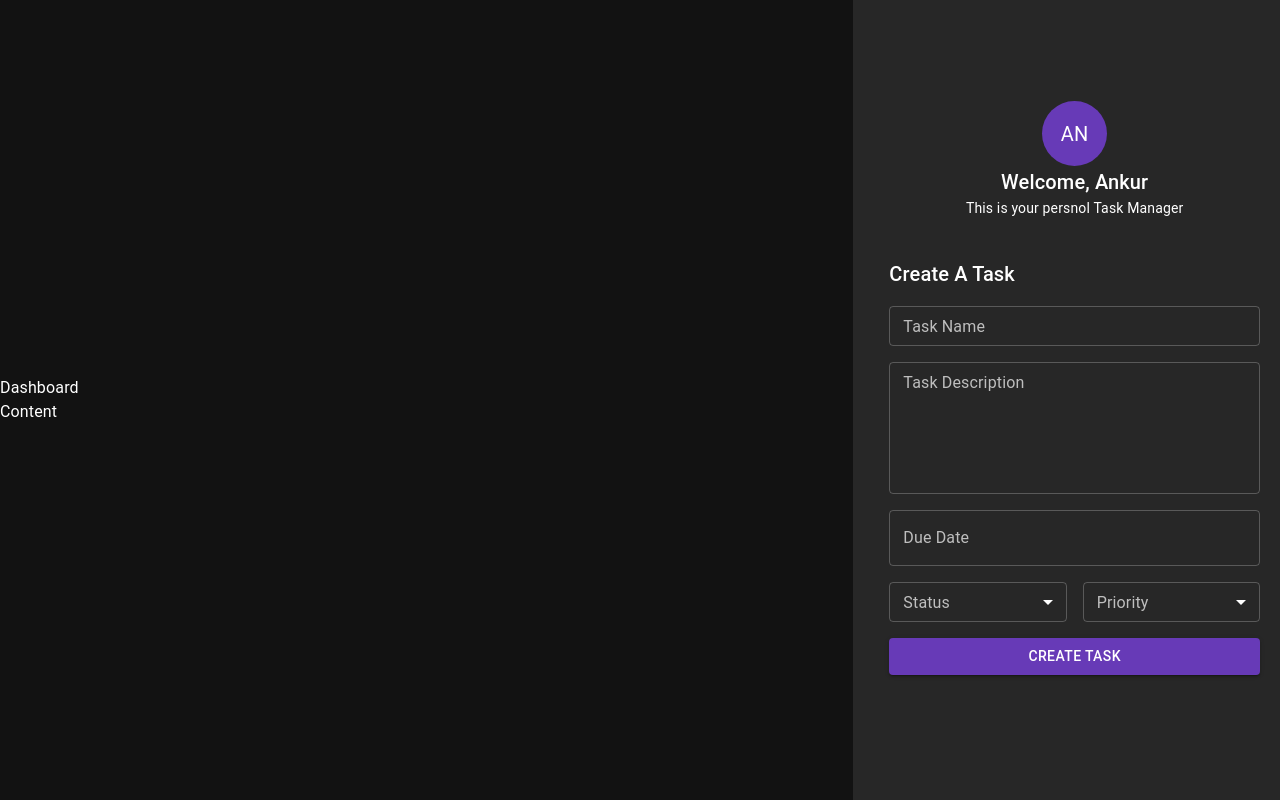
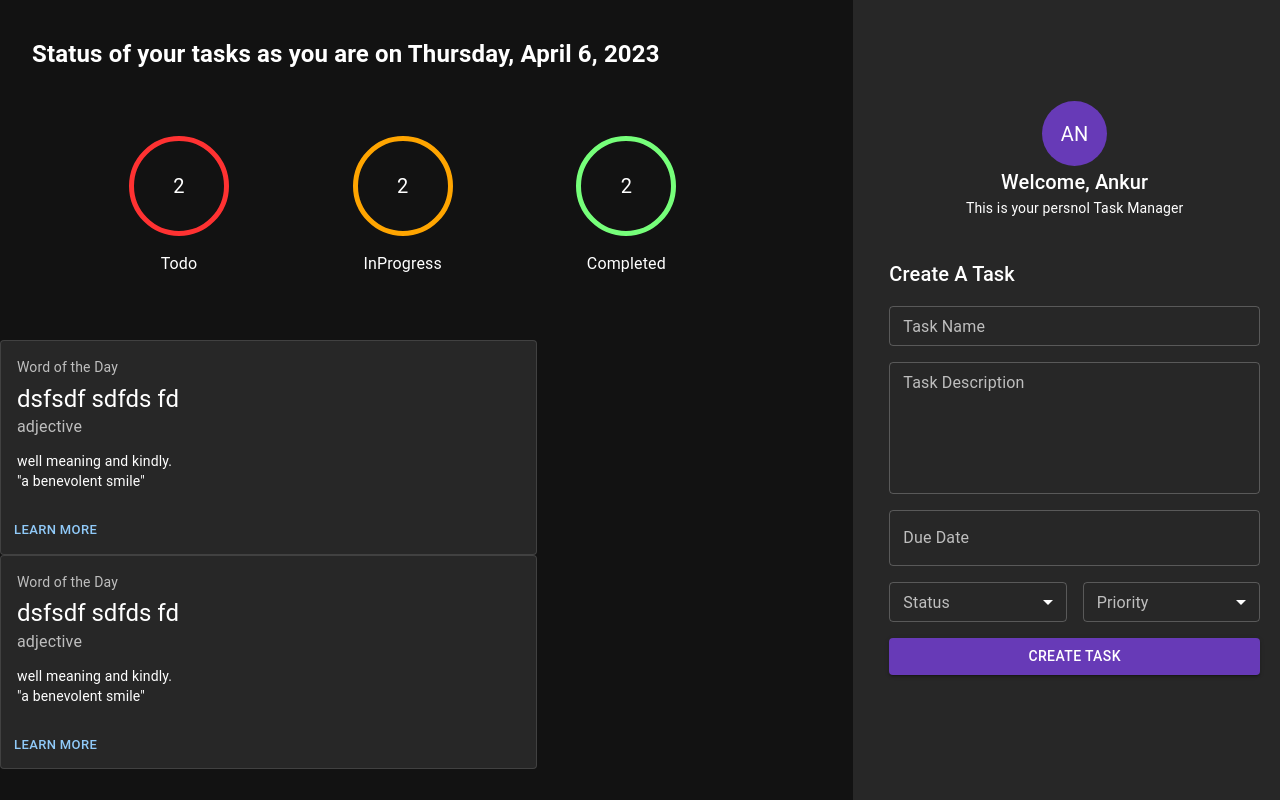
Before and after one commit to devankur03/task-app, a React (Vite) app: page / in a window 1280 px wide. Built offline with nearby package versions, Linux system fonts and the light colour scheme.

Commit message:
TA02 Dockerize the app and updaed UI changes

```diff
--- a/src/components/task-form/_taskDateField.tsx
+++ b/src/components/task-form/_taskDateField.tsx
@@ -9,7 +9,8 @@ const TaskDateField: FC = (props:any): ReactElement => {
         <LocalizationProvider dateAdapter={AdapterDayjs}>
             <DatePicker
                 label="Due Date"
-                // value={value}
+                defaultValue={null}
+              //  value={props?.data || null}
              onChange={(newValue) =>
                  props.dispatch(changeDueDate(newValue))
             }
--- a/src/components/task-form/_taskDescriptionInput.tsx
+++ b/src/components/task-form/_taskDescriptionInput.tsx
@@ -11,7 +11,8 @@ const TaskDescription: FC = (props:any): ReactElement => {
             multiline
             rows={5}
             size="small"
-            onBlur={(e)=>{
+            value={props?.data}
+            onChange={(e)=>{
                 props.dispatch(changeTaskDescription(e.target.value))
 
             }}
--- a/src/components/task-form/_taskNameInput.tsx
+++ b/src/components/task-form/_taskNameInput.tsx
@@ -3,6 +3,7 @@ import TextField from '@mui/material/TextField';
 import { changeTaskName } from '../../features/task-form/taskFormSlice';
 
 const TaskNameInputField: FC = (props: any): ReactElement => {
+    console.log(props)
     return (
         <TextField
             id="taskName"
@@ -11,7 +12,8 @@ const TaskNameInputField: FC = (props: any): ReactElement => {
             placeholder="Task Name"
             size="small"
             data-testid="taskName"
-            onBlur={(e)=>{
+            value={props?.data}
+            onChange={(e)=>{
                 console.log(e.target.value)
                 props.dispatch(changeTaskName(e.target.value))
             }}
--- a/src/components/task-form/form.tsx
+++ b/src/components/task-form/form.tsx
@@ -7,15 +7,17 @@ import TaskDescription from './_taskDescriptionInput';
 import Typography from '@mui/material/Typography';
 import TaskDateField from './_taskDateField';
 import TaskSelectBox from './_taskSelect';
-import { useDispatch } from 'react-redux';
+import { useDispatch, useSelector } from 'react-redux';
 import {
     changeTaskPriority,
     changeTaskStatus,
 } from '../../features/task-form/taskFormSlice';
 import { PRIORITY_OPTIONS, STATUS_OPTIONS } from '../../constants/staticData';
+import { RootState } from '../../store';
 
 const TaskForm: FC = (): ReactElement => {
     const dispatch = useDispatch();
+    const {taskName, taskDescription, taskPriority, taskStatus, dueDate} = useSelector((state:RootState)=>state.taskFormValues)
 
     const onPriorityChangeHandler = (e: any): void => {
         dispatch(changeTaskPriority(e.target.value));
@@ -24,25 +26,29 @@ const TaskForm: FC = (): ReactElement => {
         dispatch(changeTaskStatus(e.target.value));
     };
 
+    const createTaskHandler = () =>{
+        console.log({taskName, taskDescription, taskPriority, taskStatus, dueDate} )
+    }
+
     return (
         <Box sx={{ width: '100%', margin: '20px', padding: '20px' }}>
             <form>
                 <Stack spacing={2}>
                     <Typography variant="h6">Create A Task</Typography>
-                    <TaskNameInputField dispatch={dispatch} />
-                    <TaskDescription dispatch={dispatch} />
-                    <TaskDateField dispatch={dispatch} />
+                    <TaskNameInputField dispatch={dispatch}  data={taskName} />
+                    <TaskDescription dispatch={dispatch}  data={taskDescription}/>
+                    <TaskDateField dispatch={dispatch} data={dueDate}/>
                     <Stack spacing={2} direction="row">
                         <TaskSelectBox
                             labelName={'Status'}
-                            selectedValue={''}
+                            selectedValue={taskStatus}
                             menuOptions={STATUS_OPTIONS}
                             onSelectHandler={onStatusChangeHandler}
                             id={'Status'}
                         />
                         <TaskSelectBox
                             labelName={'Priority'}
-                            selectedValue={''}
+                            selectedValue={taskPriority}
                             menuOptions={PRIORITY_OPTIONS}
                             onSelectHandler={onPriorityChangeHandler}
                             id={'Priority'}
@@ -55,7 +61,8 @@ const TaskForm: FC = (): ReactElement => {
                             background: 'rgb(103, 58, 183)',
                         }}
                         variant="contained"
-                    >
+                        onClick={()=>createTaskHandler()}
+                   >
                         Create Task
                     </Button>
                 </Stack>
--- a/src/components/taskArea/TaskArea.tsx
+++ b/src/components/taskArea/TaskArea.tsx
@@ -1,11 +1,55 @@
 import { FC, ReactElement } from 'react';
-import { Grid } from '@mui/material';
+import { Box, Grid, Typography } from '@mui/material';
 import { customTheme } from '../../theme/customTheme';
+import dayjs from 'dayjs';
+import TaskCounter from './task-counter/taskCounter';
+import TaskDetails from './task-details/taskDetails';
+import { Status } from './enum/status';
 
 const TaskArea: FC = (): ReactElement => {
     return (
-        <Grid item xs={6} md={8}>
-            Dashboard Content
+        <Grid
+            item
+            xs={6}
+            md={8}
+            px={4}
+            sx={{ position: 'fixed', top: 0, width: '100%' }}
+        >
+            <Box mb={8} px={4}>
+                <h2>
+                    Status of your tasks as you are on{' '}
+                    {dayjs(new Date()).format('dddd, MMMM D, YYYY')}
+                </h2>
+            </Box>
+
+            <Grid container display="flex" justifyContent="center">
+                <Grid
+                    item
+                    display="flex"
+                    flexDirection="row"
+                    justifyContent="space-around"
+                    alignItems="center"
+                    md={10}
+                    xs={12}
+                    mb={8}
+                >
+                    <TaskCounter status={Status.todo} count={2} />
+                    <TaskCounter status={Status.inProgress} count={2} />
+                    <TaskCounter status={Status.completed} count={2} />
+                </Grid>
+            </Grid>
+            <Grid
+                item
+                display={'flex'}
+                flexDirection="column"
+                md={8}
+                xs={10}
+                alignItems="center"
+                justifyContent={"space-between"}
+            >
+
+                <TaskDetails /> <TaskDetails />
+            </Grid>
         </Grid>
     );
 };
--- /dev/null
+++ b/src/components/taskArea/enum/status.ts
@@ -0,0 +1,13 @@
+export enum Status {
+    todo = "todo",
+    inProgress = "inProgress",
+    completed= "completed"
+
+}
+
+
+export enum StatusColor {
+    todo = "#ff3232",
+    inProgress = "#ffa500",
+    completed="#76ff7a"
+}
--- /dev/null
+++ b/src/components/taskArea/interfaces/ItaskCounter.ts
@@ -0,0 +1,10 @@
+import { Status } from "../enum/status"
+
+
+
+export type taskStatusTypes = Status.todo | Status.completed | Status.inProgress
+
+export interface ItaskCounter{
+    status : taskStatusTypes,
+    count: number
+}
--- /dev/null
+++ b/src/components/taskArea/task-counter/taskCounter.tsx
@@ -0,0 +1,35 @@
+import { Avatar, Box, Typography } from '@mui/material';
+import { blue } from '@mui/material/colors';
+import { FC, ReactElement } from 'react';
+import { StatusColor } from '../enum/status';
+import { ItaskCounter } from '../interfaces/ItaskCounter';
+
+//StatusColor
+const TaskCounter: FC<ItaskCounter> = (props): ReactElement => {
+    const { status, count } = props;
+    return (
+        <Box>
+            <Avatar
+                sx={{
+                    background: 'transparent',
+                    color: '#fff',
+                    border: `5px solid ${StatusColor[status]}`,
+                    height: 100,
+                    width: 100,
+                }}
+            >
+                {count}
+            </Avatar>
+            <Typography
+                alignContent={'center'}
+                align={'center'}
+                mt={2}
+                textTransform={'capitalize'}
+            >
+                {status}
+            </Typography>
+        </Box>
+    );
+};
+
+export default TaskCounter;
--- /dev/null
+++ b/src/components/taskArea/task-details/taskDetails.tsx
@@ -0,0 +1,35 @@
+import { FC, ReactElement } from "react";
+import Box from '@mui/material/Box';
+import Card from '@mui/material/Card';
+import CardActions from '@mui/material/CardActions';
+import CardContent from '@mui/material/CardContent';
+import Button from '@mui/material/Button';
+import Typography from '@mui/material/Typography';
+
+const TaskDetails : FC = () :ReactElement =>{
+    return (
+
+      <Card variant="outlined" sx={{ width:"100%"}}>
+        <CardContent>
+          <Typography sx={{ fontSize: 14 }} color="text.secondary" gutterBottom>
+            Word of the Day
+          </Typography>
+          <Typography variant="h5" component="div">
+          dsfsdf sdfds fd
+          </Typography>
+          <Typography sx={{ mb: 1.5 }} color="text.secondary">
+            adjective
+          </Typography>
+          <Typography variant="body2">
+            well meaning and kindly.
+            <br />
+            {'"a benevolent smile"'}
+          </Typography>
+        </CardContent>
+        <CardActions>
+          <Button size="small">Learn More</Button>
+        </CardActions>
+      </Card>)
+}
+
+export  default TaskDetails;
--- a/src/features/task-form/taskFormSlice.ts
+++ b/src/features/task-form/taskFormSlice.ts
@@ -21,10 +21,11 @@ export const taskFormSlice = createSlice({
     initialState,
     reducers: {
         changeTaskName: (state,action) => {
-            state.taskName += action.payload;
+            console.log(state.taskName)
+            state.taskName = action.payload;
         },
         changeTaskDescription: (state,action) => {
-            state.taskDescription += action.payload
+            state.taskDescription = action.payload
         },
         changeDueDate: (state,action) => {
             state.dueDate = action.payload
--- a/src/pages/dashboard/dashboard.tsx
+++ b/src/pages/dashboard/dashboard.tsx
@@ -6,7 +6,7 @@ import Sidebar from '../../components/sidebar/Sidebar';
 const Dashboard: FC = (): ReactElement => {
     console.log(customTheme);
     return (
-        <Grid container spacing={2}>
+        <Grid container spacing={2} >
             <TaskArea />
             <Sidebar />
         </Grid>
```
Also changed, not shown: docker-compose.yml (added, +12 -0 lines), 1 other file (tests, documents, lock files or other folders).
